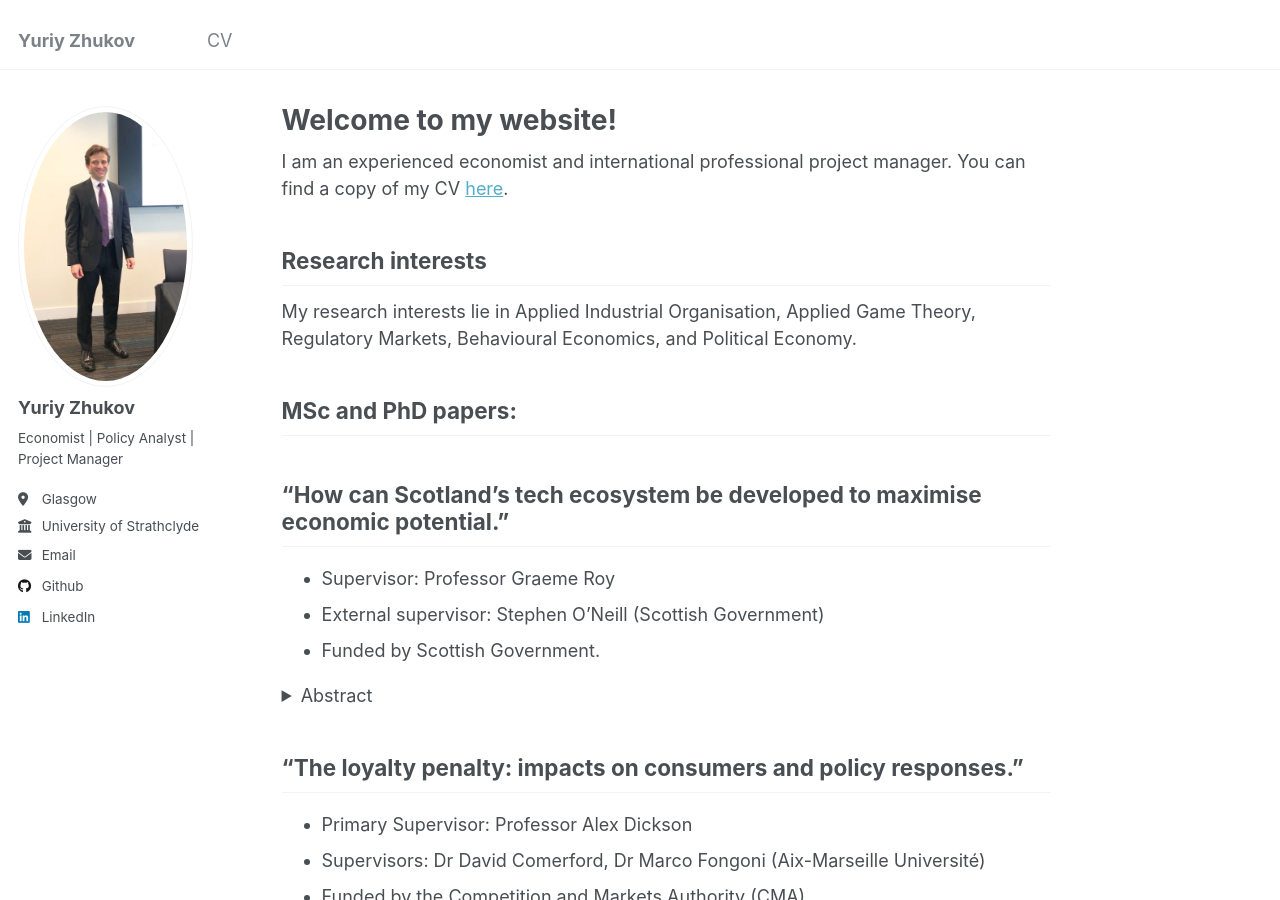
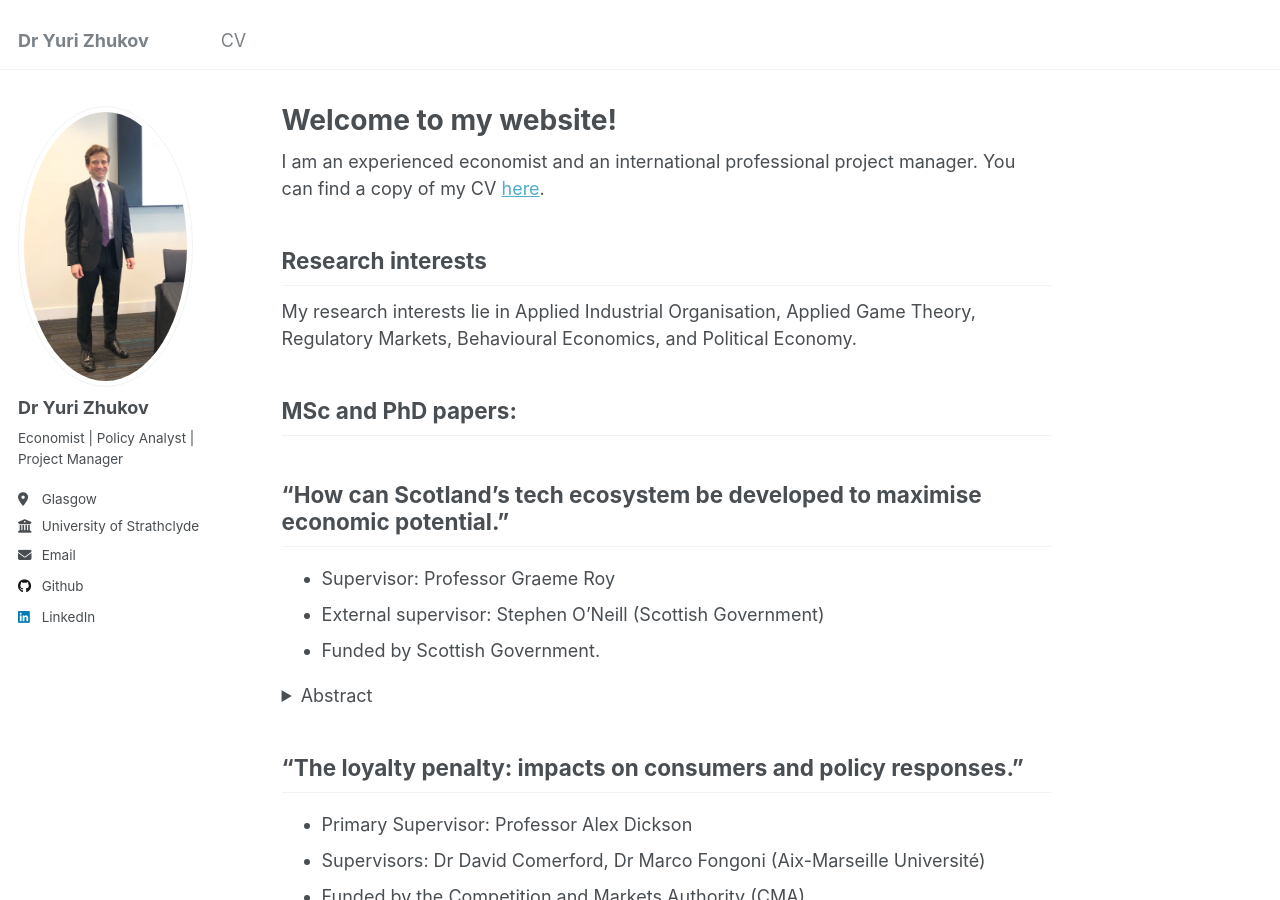
Before and after one commit to yurizhukov/yurizhukov.github.io, a Jekyll site: the page built from _pages/about.md, in a window 1280 px wide and 900 px high. Built offline with Jekyll 4.4.1, drawn with Linux system fonts in a browser that asks for light colours; some of the changed text lies outside the part shown.

Commit message:
Name and email amended
Name and email amended

```diff
--- a/_config.yml
+++ b/_config.yml
@@ -8,9 +8,9 @@
 
 # Basic Site Settings
 locale                   : "en-UK"
-title                    : "Yuriy Zhukov"
+title                    : "Dr Yuri Zhukov"
 title_separator          : "-"
-name                     : &name "Yuriy Zhukov"
+name                     : &name "Yuri Zhukov"
 description              : &description "personal description"
 url                      : https://yurizhukov.github.io # the base hostname & protocol for your site e.g. "https://mmistakes.github.io"
 baseurl                  : "" # the subpath of your site, e.g. "/blog"
@@ -22,7 +22,7 @@ repository               : "yurizhukov/yurizhukov.github.io"
 author:
   # Biographic information
   avatar           : "profile.png"
-  name             : "Yuriy Zhukov"
+  name             : "Dr Yuri Zhukov"
   pronouns         : # example: "she/her"
   bio              : "Economist | Policy Analyst | Project Manager"
   location         : "Glasgow"
--- a/_data/authors.yml
+++ b/_data/authors.yml
@@ -1,9 +1,9 @@
 # Authors
 
 Name Name:
-  name        : "Yuriy Zhukov"
-  uri         : "http://yurizhukov.github.io"
-  email       : "yuriy.zhukov@strath.ac.uk"
+  name        : "Dr Yuri Zhukov"
+  uri         : "http://yurizhukov.com"
+  email       : "economics@yurizhukov.com"
   bio         : "This is the first name."
   avatar      : "bio-photo-2.jpg"
   twitter     : "name"
--- a/_pages/about.md
+++ b/_pages/about.md
@@ -8,8 +8,8 @@ redirect_from:
 ---
 
 
-I am an experienced economist and international professional project manager.
-You can find a copy of my CV [here](https://yurizhukov.github.io/files/Zhukov-CV-March-2025.pdf).
+I am an experienced economist and an international professional project manager.
+You can find a copy of my CV [here](https://yurizhukov.github.io/files/Zhukov-CV-July-2025.pdf).
 
 
 Research interests
```
Also changed, not shown: _pages/cv.md (+1 -1 lines), 7 other files.
